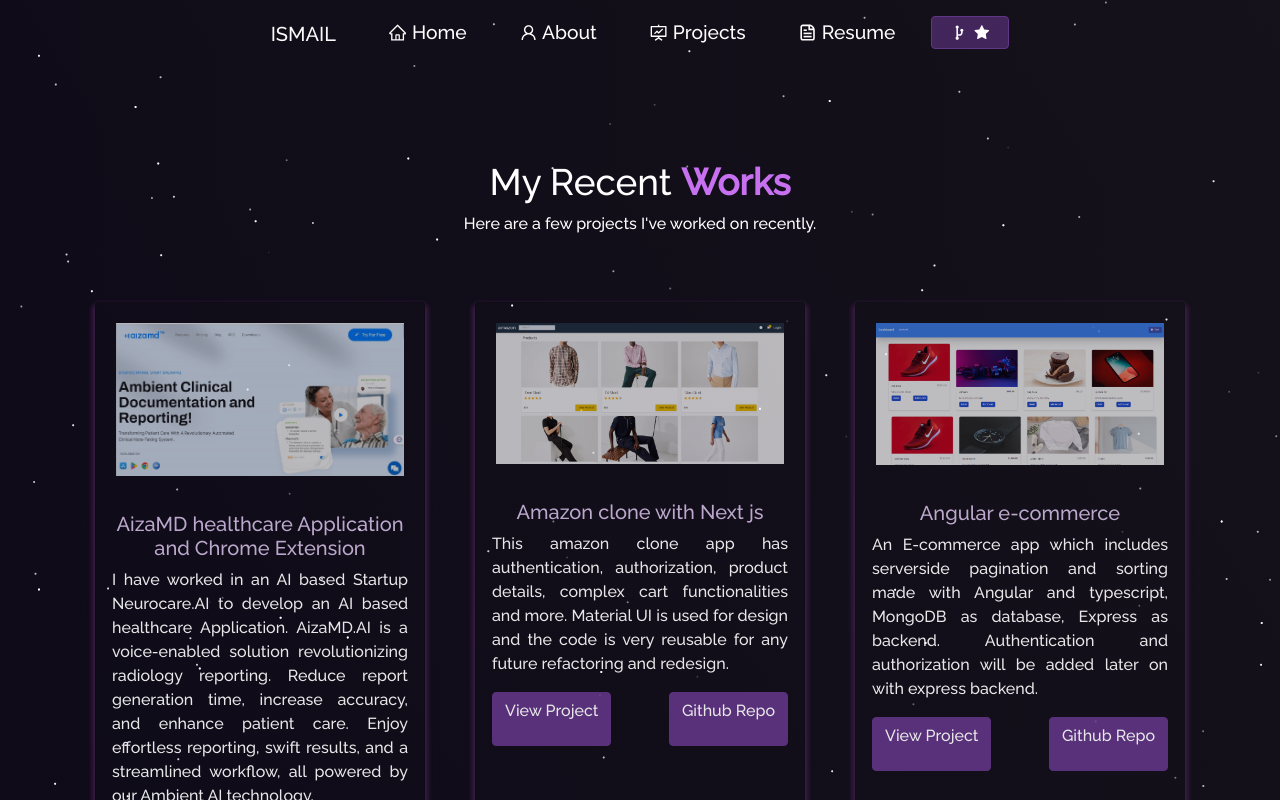
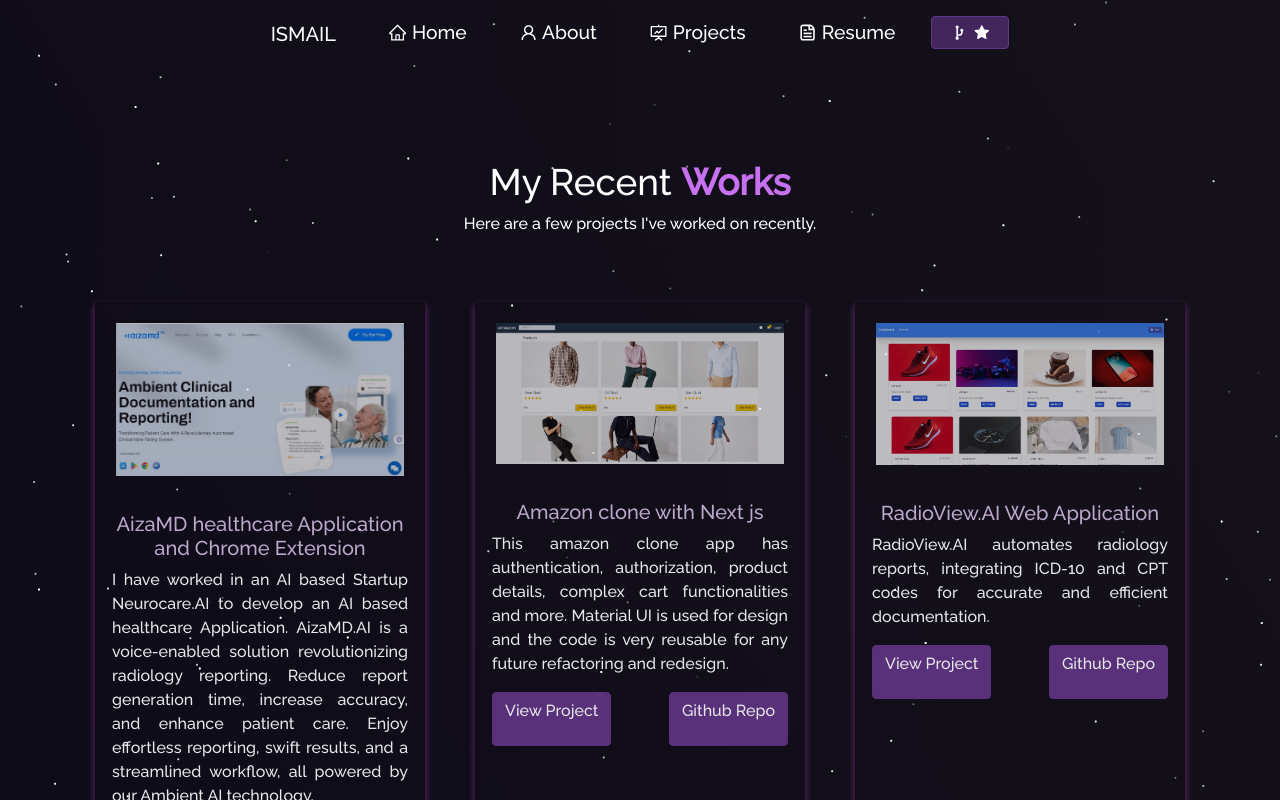
Before and after one commit to isa-mohammad/react-portfolio, a React (Create React App) app: page /project in a window 1280 px wide. Shown: the top 800 px of the page. Built offline with nearby package versions, Linux system fonts and the light colour scheme.

Commit message:
new build

```diff
--- a/src/components/Projects/ProjectCards.js
+++ b/src/components/Projects/ProjectCards.js
@@ -16,7 +16,7 @@
           <Button style = {{ display: 'flex', alignItems: 'center'}} variant="primary" href={props.link} target="_blank">
           {props.isBlog ? "View Blog" : <p>View Project</p>}
         </Button>
-        {!props.link.includes("https://aizamd.ai/")&&<Button style = {{ display: 'flex', alignItems: 'center'}} variant="primary" href={props.git} target="_blank">
+        {!props.link.includes("https://aizamd.ai/" || "https://app.radioview.ai/")&&<Button style = {{ display: 'flex', alignItems: 'center'}} variant="primary" href={props.git} target="_blank">
           {props.isBlog ? "View Blog" : <p>Github Repo</p>}
         </Button>}
         </div>
--- a/src/components/Projects/Projects.js
+++ b/src/components/Projects/Projects.js
@@ -52,11 +52,11 @@
           <Col md={4} className="project-card">
             <ProjectCard
               imgPath={editor}
-              git="https://github.com/Isa-Ismail/data-table-app"
+
               isBlog={false}
-              title="Angular e-commerce"
-              description="An E-commerce app which includes serverside pagination and sorting made with Angular and typescript, MongoDB as database, Express as backend. Authentication and authorization will be added later on with express backend."
-              link="https://data-table-app.vercel.app"
+              title="RadioView.AI Web Application"
+              description="RadioView.AI automates radiology reports, integrating ICD-10 and CPT codes for accurate and efficient documentation."
+              link="https://app.radioview.ai/"
             />
           </Col>
 
```
Also changed, not shown: src/Assets/radio.png (added), 1 other file (tests, documents, lock files or other folders).
